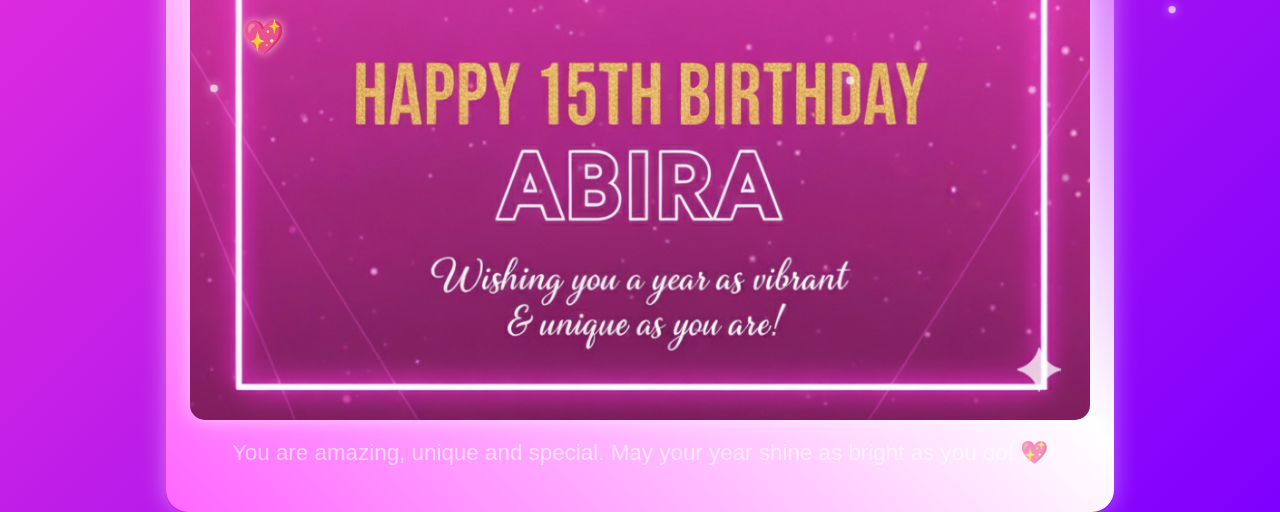
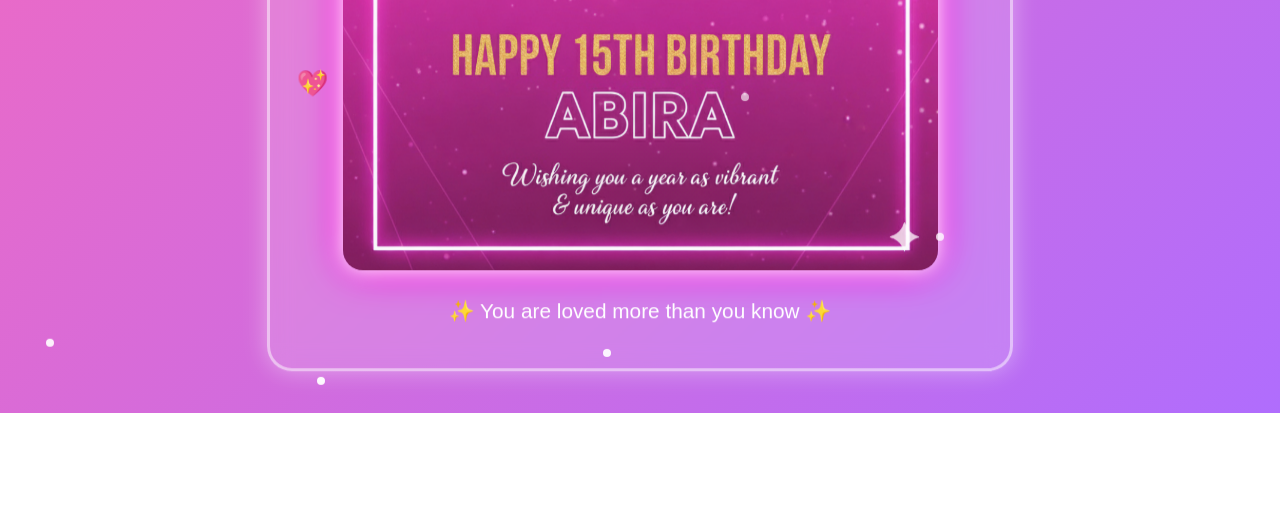
Before and after one commit to Aryan-081/happy-birthbay-abiraa, a plain HTML site: page special.html in a window 1280 px wide. Shown: the part 691-1203 px from the top of the page. After the commit the page ends 1104 px from the top, so only its background shows below. Drawn offline with Linux system fonts and the light colour scheme.

Commit message:
Update special.html

```diff
--- a/special.html
+++ b/special.html
@@ -2,151 +2,169 @@
 <html lang="en">
 <head>
     <meta charset="UTF-8">
-   <meta name="viewport" content="width=device-width, initial-scale=1.0">
     <title>Special Birthday Page</title>
-
     <style>
         body {
             margin: 0;
             padding: 0;
+            overflow-x: hidden;
+            background: linear-gradient(135deg, #ff69b4, #b06dfd);
+            font-family: "Poppins", sans-serif;
+            color: white;
             text-align: center;
-           background: linear-gradient(135deg, #ff3bd2, #7f00ff);
-           font-family: 'Poppins', sans-serif;
-           color: white;
-           overflow-x: hidden;
         }
 
-       /* Neon Glowing Header */
+        /* Neon Glow Title */
         h1 {
-           margin-top: 25px;
-           font-size: 3.5em;
-           font-weight: 900;
-           text-shadow:
-               0 0 10px #ff99ff,
-               0 0 20px #ff66ff,
-               0 0 40px #ff00ff,
-               0 0 60px #cc00cc;
+            font-size: 3rem;
+            margin-top: 50px;
+            text-shadow: 0 0 10px #fff, 0 0 25px #ff00dd, 0 0 50px #ff00dd;
             animation: glow 2s infinite alternate;
         }
 
         @keyframes glow {
-           from { text-shadow: 0 0 10px #ff99ff; }
-           to { text-shadow: 0 0 35px #ff00ff; }
+            from {
+                text-shadow: 0 0 10px #fff, 0 0 20px #ff00dd;
+            }
+            to {
+                text-shadow: 0 0 20px #fff, 0 0 40px #ff00dd, 0 0 80px #ff00dd;
+            }
         }
 
-       /* Glitter Border Card */
+        /* Container */
         .card {
-           margin: auto;
-           margin-top: 20px;
             width: 90%;
-           max-width: 900px;
-           background: rgba(255,255,255,0.15);
+            max-width: 700px;
+            margin: 40px auto;
             padding: 20px;
-           border-radius: 20px;
-           backdrop-filter: blur(10px);
+            border-radius: 25px;
+            background: rgba(255, 255, 255, 0.15);
+            backdrop-filter: blur(12px);
             box-shadow: 0 0 25px rgba(255, 255, 255, 0.4);
-           border: 4px solid transparent;
-           background-clip: padding-box;
-           position: relative;
+            border: 3px solid rgba(255, 255, 255, 0.5);
+            animation: float 3s ease-in-out infinite;
         }
 
-       .card:before {
-           content: "";
-           position: absolute;
-           top: -4px;
-           left: -4px;
-           right: -4px;
-           bottom: -4px;
-           border-radius: 22px;
-           background: linear-gradient(45deg, #ff66ff, #ffffff, #b300ff);
-           z-index: -1;
+        @keyframes float {
+            0% { transform: translateY(0); }
+            50% { transform: translateY(-12px); }
+            100% { transform: translateY(0); }
         }
 
+        /* Image */
         img {
-           width: 100%;
-           border-radius: 15px;
-           box-shadow: 0 0 20px rgba(255,255,255,0.6);
+            width: 85%;
+            border-radius: 20px;
+            margin-top: 20px;
+            box-shadow: 0 0 20px #fff, 0 0 40px #ff00dd;
         }
 
-       /* Animated text */
-       p {
-           font-size: 1.4em;
-           margin-top: 15px;
-           animation: fadeIn 3s ease-in-out infinite alternate;
+        /* Floating hearts */
+        .heart {
+            position: fixed;
+            bottom: -10px;
+            font-size: 25px;
+            animation: rise 5s linear infinite;
+            opacity: 0.8;
         }
 
-       @keyframes fadeIn {
-           from { opacity: 0.5; }
-           to { opacity: 1; }
+        @keyframes rise {
+            0% { transform: translateY(0) scale(1); opacity: 1; }
+            100% { transform: translateY(-100vh) scale(1.6); opacity: 0; }
         }
 
-       /* Floating Hearts */
-       .heart {
-           position: fixed;
-           color: pink;
-           font-size: 20px;
-           animation: floatUp 4s linear infinite;
-           filter: drop-shadow(0 0 5px pink);
-       }
-
-       @keyframes floatUp {
-           0% { transform: translateY(0); opacity: 1; }
-           100% { transform: translateY(-120vh); opacity: 0; }
-       }
-
-       /* Sparkles */
+        /* Sparkle dots */
         .sparkle {
             position: fixed;
             width: 8px;
             height: 8px;
+            border-radius: 50%;
             background: white;
-           border-radius: 50%;
             animation: sparkleMove 3s linear infinite;
-           opacity: 0.7;
-           filter: drop-shadow(0 0 6px white);
         }
 
         @keyframes sparkleMove {
-           from { transform: translateY(0) scale(1); }
-           to { transform: translateY(-120vh) scale(0.3); }
+            from { transform: translateY(0); opacity: 1; }
+            to { transform: translateY(-100vh); opacity: 0; }
+        }
+
+        /* Message */
+        .msg {
+            font-size: 1.3rem;
+            margin-top: 20px;
+            line-height: 1.6;
         }
     </style>
 </head>
 
 <body>
 
-   <h1>🎉 Happy 15th Birthday, Abira! 🎉</h1>
+    <h1>💖 Happy Birthday Abira 💖</h1>
 
     <div class="card">
-       <img src="Gemini_Generated_Image_4jl02g4jl02g4jl0.png">
-       <p>You are amazing, unique and special. May your year shine as bright as you do! 💖</p>
+        <p class="msg">
+            Wishing you an amazing birthday filled with love, joy and all the magic you deserve!
+            You are special, kind, and truly wonderful. 💕
+            Enjoy your special day! 🎉
+        </p>
+
+        <img src="Gemini_Generated_Image_4jl02g4jl02g4jl0.png" alt="Birthday Image">
+
+        <p class="msg">✨ You are loved more than you know ✨</p>
     </div>
 
+    <!-- Floating Hearts + Sparkles Generator -->
     <script>
         function createHeart() {
             const heart = document.createElement("div");
-           heart.classList.add("heart");
+            heart.className = "heart";
             heart.innerHTML = "💖";
             heart.style.left = Math.random() * 100 + "vw";
-           heart.style.bottom = "-20px";
-           heart.style.fontSize = (Math.random() * 20 + 20) + "px";
+            heart.style.animationDuration = (3 + Math.random() * 3) + "s";
             document.body.appendChild(heart);
-           setTimeout(() => heart.remove(), 4000);
+            setTimeout(() => heart.remove(), 6000);
         }
 
-       setInterval(createHeart, 300);
-
-       function sparkle() {
-           const s = document.createElement("div");
-           s.classList.add("sparkle");
-           s.style.left = Math.random() * 100 + "vw";
-           s.style.top = "100vh";
-           s.style.animationDuration = (Math.random() * 2 + 2) + "s";
-           document.body.appendChild(s);
-           setTimeout(() => s.remove(), 4000);
+        function createSparkle() {
+            const sp = document.createElement("div");
+            sp.className = "sparkle";
+            sp.style.left = Math.random() * 100 + "vw";
+            sp.style.animationDuration = (2 + Math.random() * 2) + "s";
+            document.body.appendChild(sp);
+            setTimeout(() => sp.remove(), 4000);
         }
 
-       setInterval(sparkle, 200);
+        setInterval(createHeart, 800);
+        setInterval(createSparkle, 500);
+    </script>
+
+    <!-- Music -->
+    <audio id="music" preload="auto" loop>
+        <source src="Kanaa - Othaiyadi Pathayila Video  Arunraja Kamaraj  Dhibu Ninan Thomas.mp3" type="audio/mp3">
+    </audio>
+
+    <script>
+        const music = document.getElementById("music");
+        let unlocked = false;
+
+        function tryPlay() {
+            if (unlocked) return;
+
+            music.play().then(() => {
+                unlocked = true;
+                console.log("Music Playing.");
+            }).catch(err => {
+                console.warn("Blocked:", err);
+            });
+        }
+
+        ["click", "touchstart", "keydown", "scroll"].forEach(evt => {
+            document.addEventListener(evt, tryPlay);
+        });
+
+        music.onerror = () => {
+            alert("⚠️ ERROR: Music file missing!\nPlace the MP3 in the SAME folder as special.html.");
+        };
     </script>
 
 </body>
```
Lines whose indentation alone changed are shown as unchanged.
